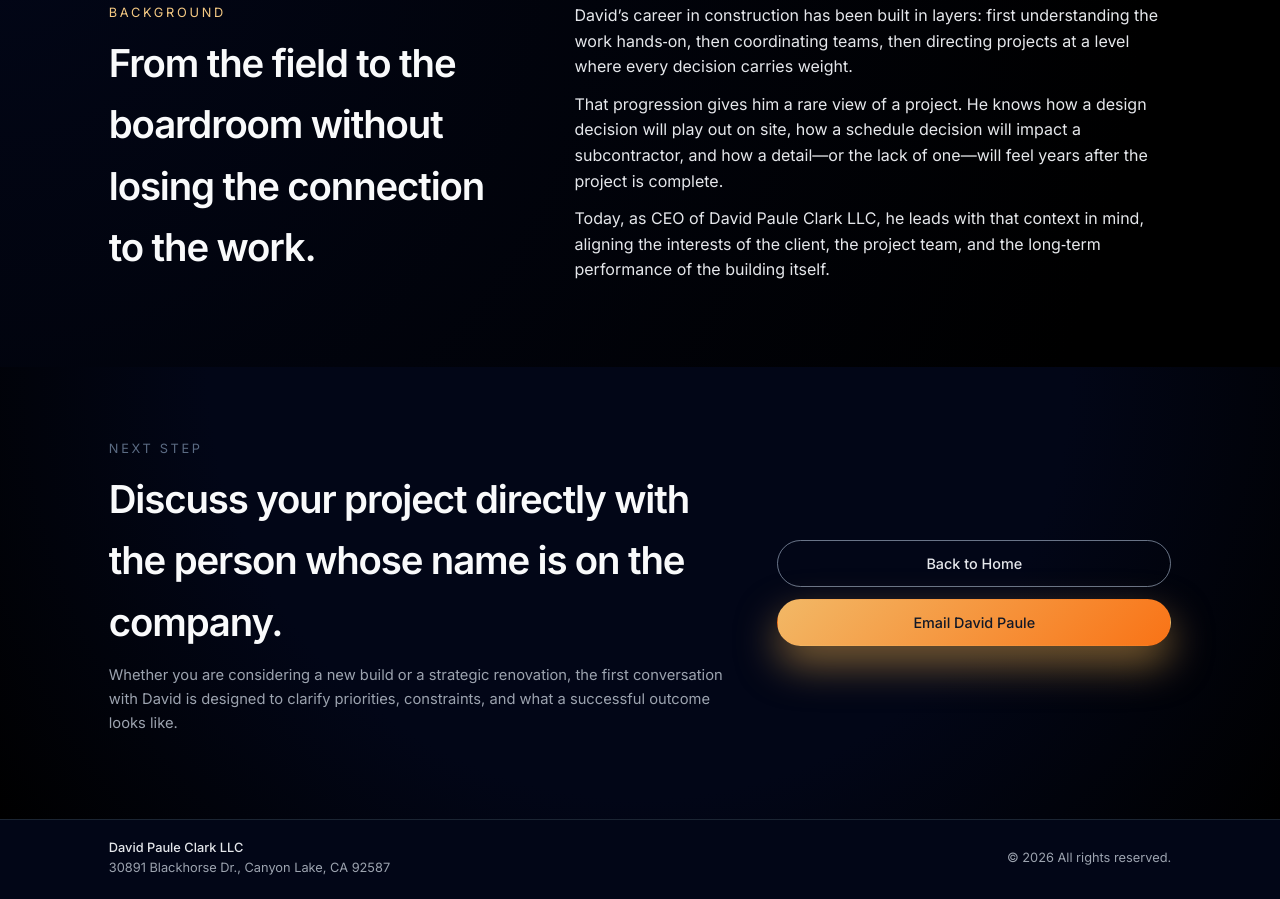
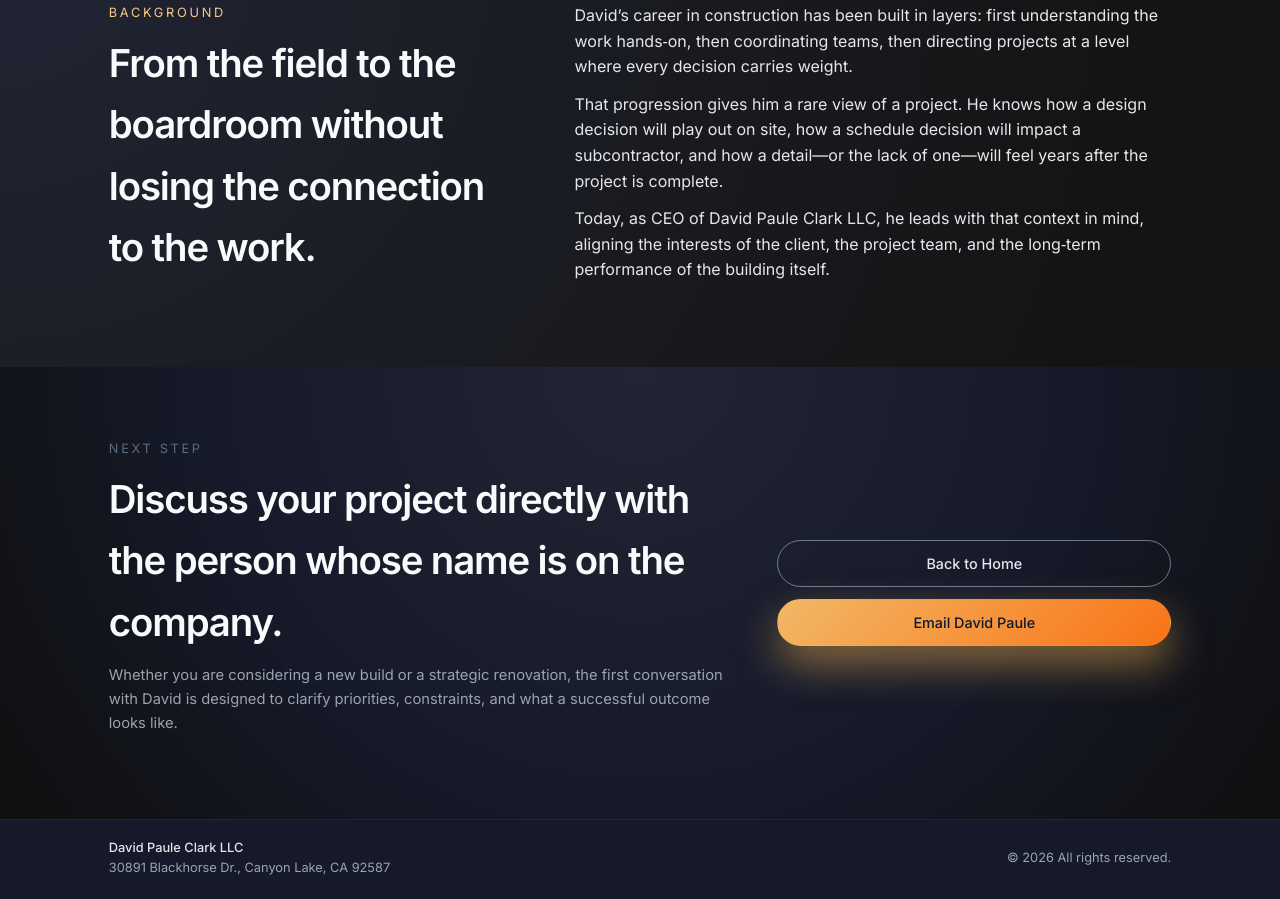
Before and after one commit to iyiola1985/David-Paule-Clark-LLC-, a plain HTML site: page ceo.html in a window 1280 px wide. Shown: the part 1382-2281 px from the top of the page. Drawn offline with Linux system fonts and the light colour scheme.

Commit message:
Full-site construction background image on all pages

```diff
--- a/styles.css
+++ b/styles.css
@@ -21,21 +21,42 @@
   --shadow-soft: 0 18px 45px rgba(15, 23, 42, 0.7);
 }
 
+html {
+  min-height: 100%;
+}
+
 html,
 body {
   margin: 0;
   padding: 0;
   font-family: "Inter", system-ui, -apple-system, BlinkMacSystemFont, "Segoe UI", sans-serif;
-  background: radial-gradient(circle at top, #151827 0, #050608 52%, #020306 100%);
   color: var(--text-main);
 }
 
 body {
   line-height: 1.6;
+  position: relative;
+  min-height: 100vh;
 }
 
-.ceo-body {
-  background: radial-gradient(circle at top, #181b2b 0, #050608 52%, #020306 100%);
+/* Full-site background image (all pages) */
+body::before {
+  content: "";
+  position: fixed;
+  inset: 0;
+  z-index: -1;
+  background-image:
+    linear-gradient(180deg, rgba(5, 6, 8, 0.92) 0%, rgba(5, 6, 8, 0.88) 50%, rgba(2, 3, 6, 0.95) 100%),
+    url("images/construction-2.jpeg");
+  background-size: cover;
+  background-position: center;
+  background-repeat: no-repeat;
+}
+
+.ceo-body::before {
+  background-image:
+    linear-gradient(180deg, rgba(5, 6, 8, 0.92) 0%, rgba(5, 6, 8, 0.88) 50%, rgba(2, 3, 6, 0.95) 100%),
+    url("images/construction-2.jpeg");
 }
 
 /* Layout utilities */
@@ -51,11 +72,11 @@ body {
 }
 
 .neutral {
-  background: radial-gradient(circle at top left, #111827 0, #020307 60%);
+  background: radial-gradient(circle at top left, rgba(17, 24, 39, 0.88) 0%, rgba(2, 3, 7, 0.9) 60%);
 }
 
 .dark-panel {
-  background: linear-gradient(135deg, #050608, #0b0f17);
+  background: linear-gradient(135deg, rgba(5, 6, 8, 0.9), rgba(11, 15, 23, 0.92));
 }
 
 /* Typography */
@@ -413,7 +434,7 @@ p {
 }
 
 .card {
-  background: radial-gradient(circle at top left, #111827, #020617);
+  background: radial-gradient(circle at top left, rgba(17, 24, 39, 0.92), rgba(2, 6, 23, 0.94));
   border-radius: var(--radius-lg);
   border: 1px solid rgba(55, 65, 81, 0.9);
   box-shadow: 0 22px 55px rgba(15, 23, 42, 0.9);
@@ -508,11 +529,11 @@ p {
 
 /* Contact band */
 .contact-band {
-  background: radial-gradient(circle at top, #020617 0, #020617 55%, #000 100%);
+  background: radial-gradient(circle at top, rgba(2, 6, 23, 0.88) 0%, rgba(2, 6, 23, 0.92) 55%, rgba(0, 0, 0, 0.94) 100%);
 }
 
 .contact-band-ceo {
-  background: radial-gradient(circle at top, #020617 0, #020617 55%, #000 100%);
+  background: radial-gradient(circle at top, rgba(2, 6, 23, 0.88) 0%, rgba(2, 6, 23, 0.92) 55%, rgba(0, 0, 0, 0.94) 100%);
 }
 
 .contact-band-inner {
@@ -535,7 +556,7 @@ p {
 /* Footer */
 .site-footer {
   border-top: 1px solid rgba(31, 41, 55, 0.9);
-  background: #020617;
+  background: rgba(2, 6, 23, 0.92);
   padding: 1.1rem 0 1.3rem;
 }
 
@@ -599,7 +620,7 @@ p {
 
 .ceo-card {
   border-radius: 18px;
-  background: linear-gradient(145deg, #020617, #020617);
+  background: linear-gradient(145deg, rgba(2, 6, 23, 0.92), rgba(2, 6, 23, 0.95));
   border: 1px solid rgba(148, 163, 184, 0.7);
   padding: 1.3rem 1.4rem 1.2rem;
   box-shadow: 0 18px 44px rgba(15, 23, 42, 0.9);
@@ -657,7 +678,7 @@ p {
 }
 
 .story-section {
-  background: radial-gradient(circle at top left, #020617 0, #000 85%);
+  background: radial-gradient(circle at top left, rgba(2, 6, 23, 0.88) 0%, rgba(0, 0, 0, 0.92) 85%);
 }
 
 .story-layout {
```
